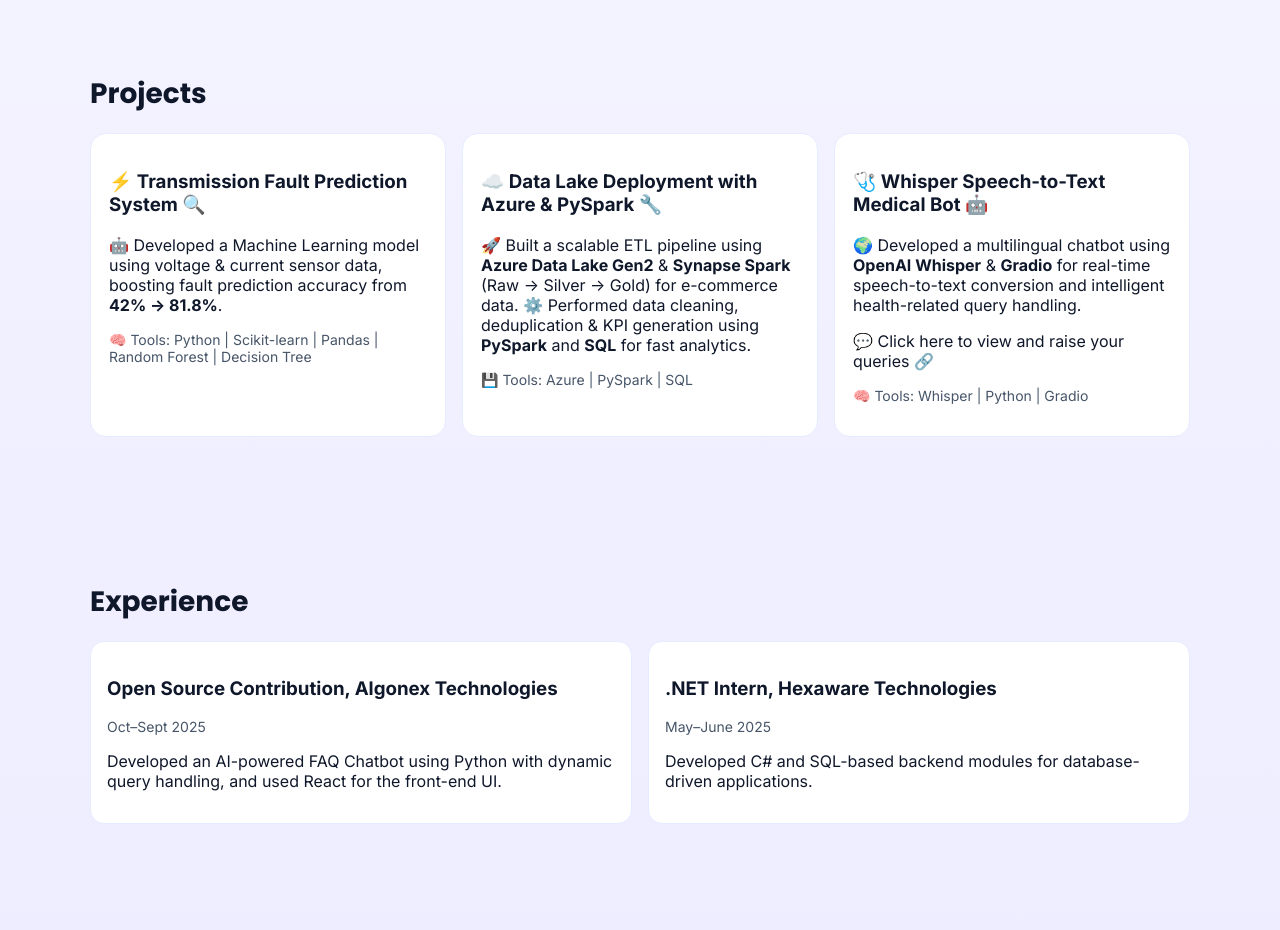
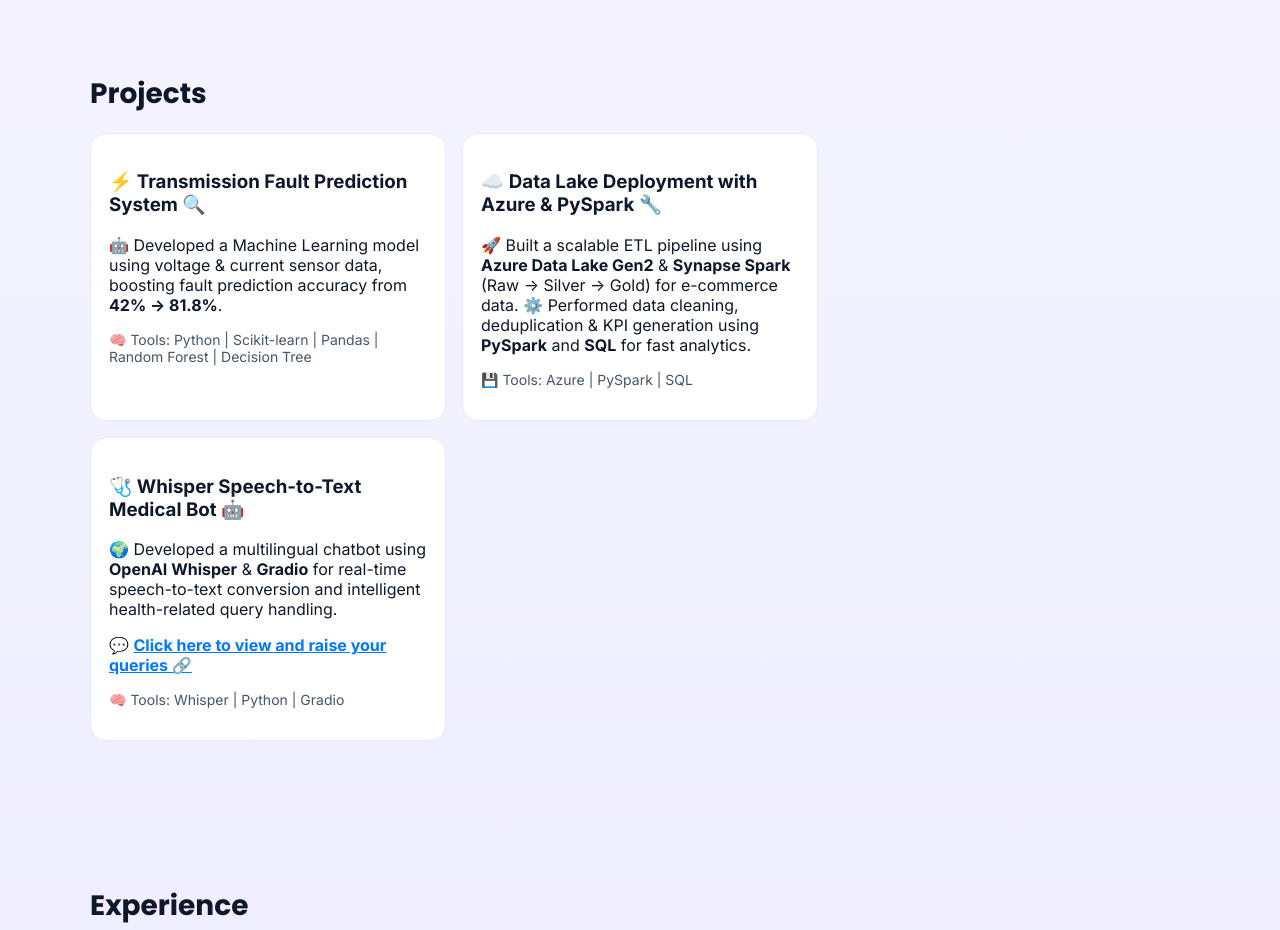
Before and after one commit to vaishnavi-vais/portfolio, a plain HTML site: page index.html in a window 1280 px wide. Shown: the part 2140-3070 px from the top of the page. Drawn offline with Linux system fonts and the light colour scheme.

Commit message:
Make medical bot link clickable and styled
Updated the link for the medical bot section to be clickable and emphasized.

```diff
--- a/index.html
+++ b/index.html
@@ -163,15 +163,15 @@
   <p class="meta">💾 Tools: Azure | PySpark | SQL</p>
 </article>
 
+<a href="https://vaishnavi-vais.github.io/medical_check/" target="_blank" style="text-decoration: none; color: inherit;">
   <article class="card">
-     <a href="https://vaishnavi-vais.github.io/medical_check/" target="_blank" style="text-decoration: none; color: inherit;"></a>
     <h3>🩺 Whisper Speech-to-Text Medical Bot 🤖</h3>
     <p>🌍 Developed a multilingual chatbot using <strong>OpenAI Whisper</strong> & <strong>Gradio</strong> for real-time speech-to-text conversion and intelligent health-related query handling.</p>
-    <p>💬 Click here to view and raise your queries 🔗</p>
+    <p>💬 <strong><a href="https://vaishnavi-vais.github.io/medical_check/" target="_blank" style="color: #0078ff; text-decoration: underline;">Click here to view and raise your queries 🔗</a></strong></p>
     <p class="meta">🧠 Tools: Whisper | Python | Gradio</p>
   </article>
 </a>
-      </div>
+ </div>
     </section>
     <section id="experience" class="container section" data-animate>
       <h2>Experience</h2>
```
